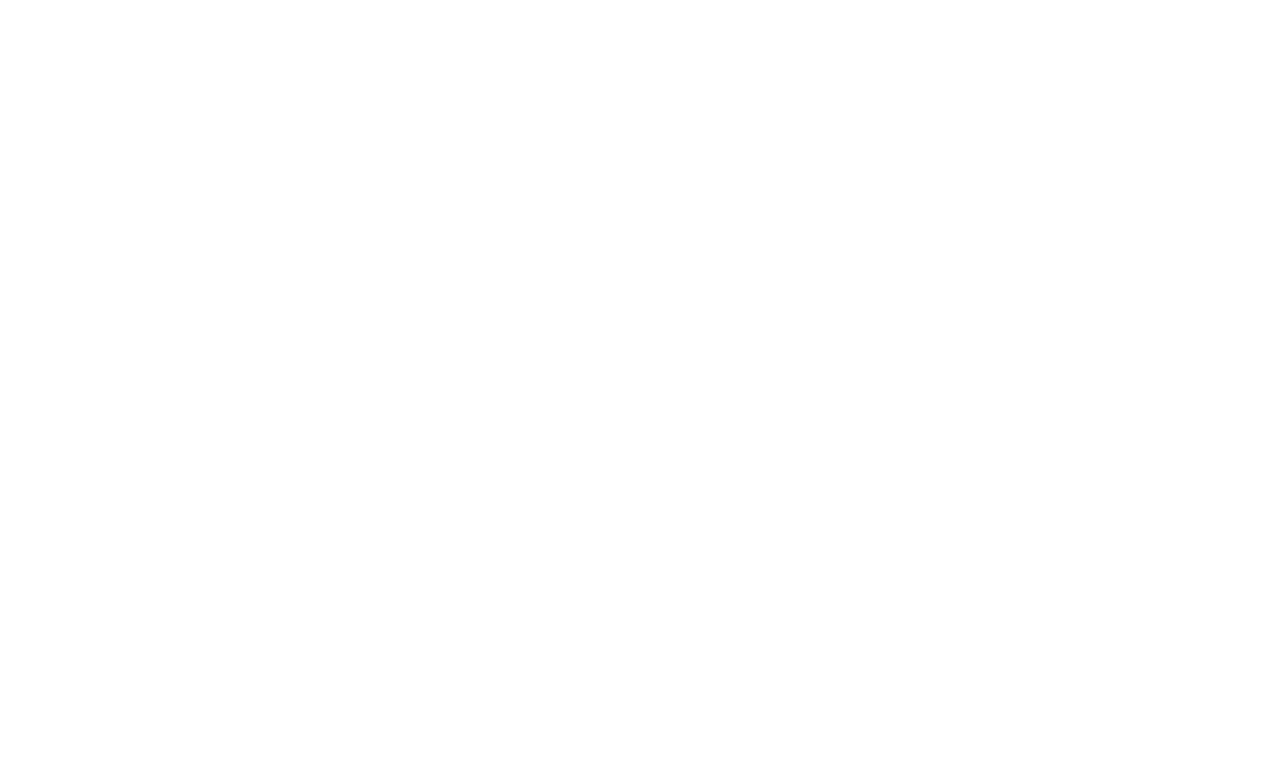
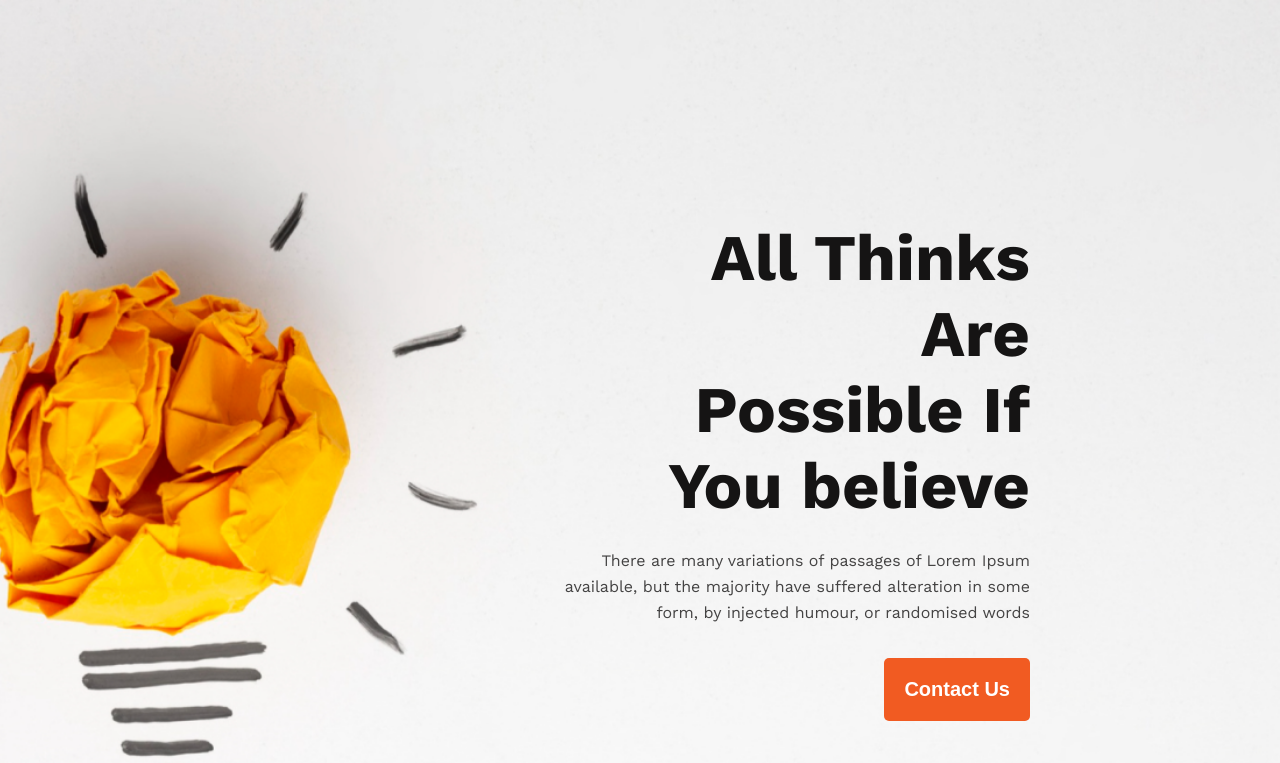
Before and after one commit to siam02/simple-website, a plain HTML site: page index.html in a window 1280 px wide. Shown: the top 763 px of the page. Drawn offline with nearby package versions, Linux system fonts and the light colour scheme.

Commit message:
Header section added

```diff
--- a/index.html
+++ b/index.html
@@ -4,14 +4,23 @@
     <meta charset="UTF-8">
     <meta name="viewport" content="width=device-width, initial-scale=1.0">
     <title>New Year New Me</title>
+    <link rel="preconnect" href="https://fonts.googleapis.com">
+    <link rel="preconnect" href="https://fonts.gstatic.com" crossorigin>
+    <link href="https://fonts.googleapis.com/css2?family=Work+Sans:wght@400;700;800&display=swap" rel="stylesheet">
     <link rel="stylesheet" href="styles/portfolio.css">
 </head>
 <body>
-    <header>
-
+    <header class="header">
+        <div class="banner">
+            <h1 class="banner-title">All Thinks Are Possible If You believe</h1>
+            <p class="banner-description">There are many variations of passages of Lorem Ipsum available, but the majority have suffered alteration in some form, by injected humour, or randomised words</p>
+            <button class="btn-primary">Contact Us</button>
+        </div>
     </header>
     <main>
+        <section class="failures">
 
+        </section>
     </main>
     <footer>
 
--- a/styles/portfolio.css
+++ b/styles/portfolio.css
@@ -0,0 +1,66 @@
+/* Shared Style */
+
+* {
+    margin: 0;
+    padding: 0;
+}
+
+body {
+    font-family: 'Work Sans', sans-serif;
+}
+
+.btn-primary {
+    border-radius: 5px;
+    background: #F15B22;
+    border: 0;
+    padding: 20px;
+    color: #fff;
+    font-size: 20px;
+    font-weight: 600;
+}
+
+/* Header Stye */
+
+.header {
+    background-image: url('../images/banner/banner1.png');
+    background-repeat: no-repeat;
+    background-size:cover;
+    padding: 220px 250px;
+    display: flex;
+    justify-content: end;
+    background-position: center;
+}
+
+.banner {
+    text-align: right;
+    width: 50%;
+    display: flex;
+    flex-direction: column;
+    align-items: end;
+}
+
+.banner-title {
+    color: var(--Dark-01, #151414);
+    font-size: 65px;
+    font-weight: 700;
+    margin-bottom: 24px;
+}
+
+.banner-description {
+    color: var(--Dark-02, #444343);
+    font-size: 16px;
+    font-weight: 400;
+    line-height: 26px;
+    width: 500px;
+    margin-bottom: 32px;
+}
+
+/* main section styles */
+
+main{
+    max-width: 1140px;
+}
+
+main section{
+    margin-top: 140px;
+}
```
